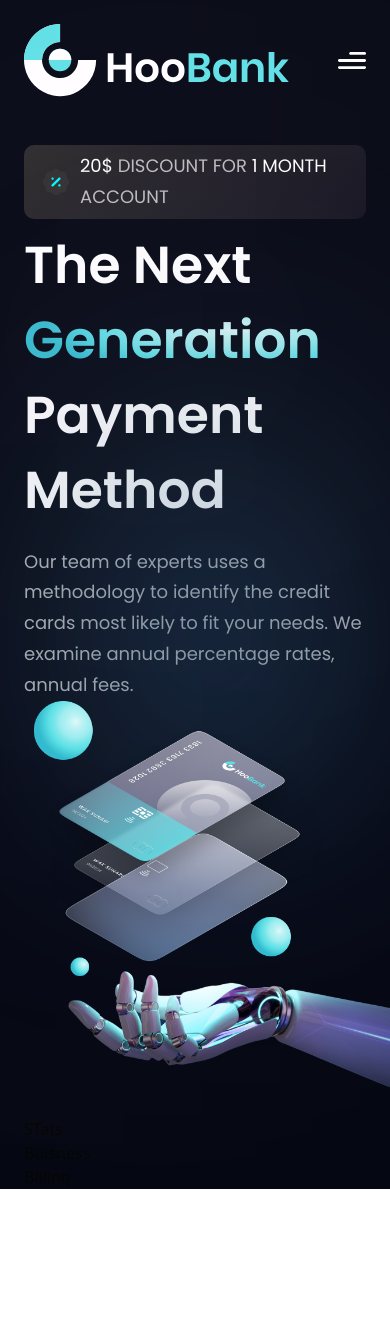
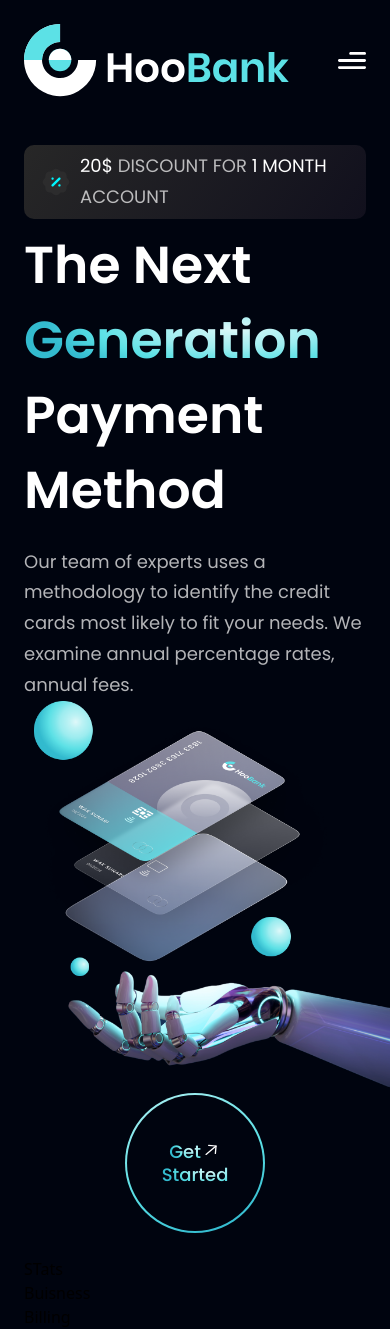
Before and after one commit to Saber1Y/Hoo-Bank, a React (Vite) app: page / in a window 390 px wide. Before the commit the page ends 1189 px from the top, so only its background shows below. Built offline with nearby package versions, Linux system fonts and the light colour scheme.

Commit message:
UPDATE: RESP HERO-SECTION

```diff
--- a/src/components/Hero.jsx
+++ b/src/components/Hero.jsx
@@ -7,7 +7,7 @@ import GetStarted from './GetStarted'
 const Hero = () => (
     <>
      <section id='home'
-       className={`flex md:flex-row flex-col ${style.paddingY}`}>
+       className={`flex md:flex-row flex-col w-full ${style.paddingY}`}>
         <div className={`flex-1 ${style.flexStart}
          flex-col xl:px-0 sm:px-16 px-6`}>
 
@@ -29,9 +29,9 @@ const Hero = () => (
               <span className='text-gradient'>Generation </span>
             </h1>
 
-            <div className='ss:flex hidden md:mr-4 mr-0'>
+            {/* <div className='ss:flex hidden md:mr-4 mr-0'>
               <GetStarted />
-            </div>
+            </div> */}
           </div>
 
         <h1 className='flex-1 font-poppins font-semibold
@@ -44,16 +44,20 @@ const Hero = () => (
         </p>
         </div>
 
-        <div>
+      <div>
           <img src={robot} alt="robot"
           className='w-[100%] z-[5] relative'/>
 
-          <div className='absolute w-[30%] h-[40%] z-[0] top-0 pink__gradient'>
+          {/* <div className='absolute w-[30%] h-[40%] z-[0] top-0 pink__gradient'>
           </div>
           <div className='absolute w-[80%] h-[80%] z-[1] top-0 white__gradient rounded-full bottom-40'>
           </div>
           <div className='absolute w-[50%] h-[50%] z-[0] right-20 bottom-20 blue__gradient'>
-          </div>
+          </div> */}
+      </div>
+
+        <div className={`ss:hidden ${style.flexStart}`}>
+          <GetStarted />
         </div>
       </section>
     </>
```
